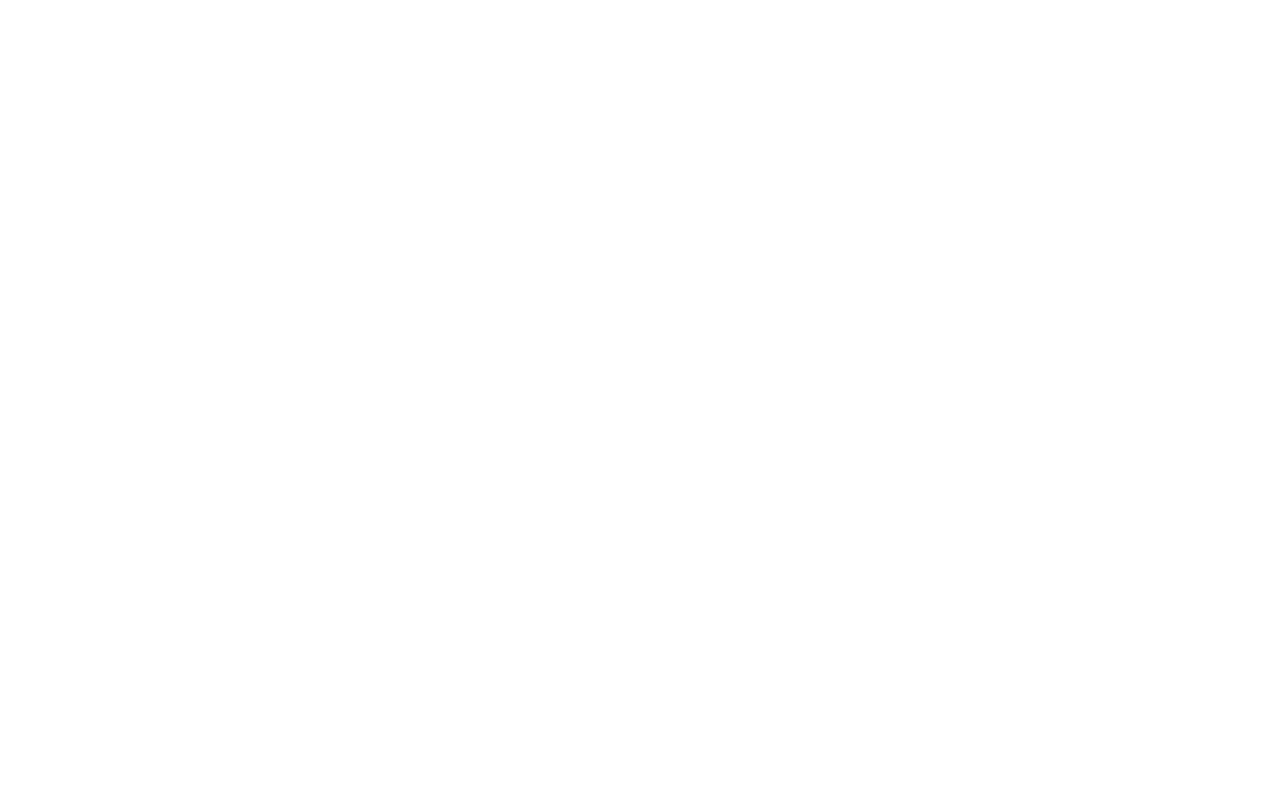
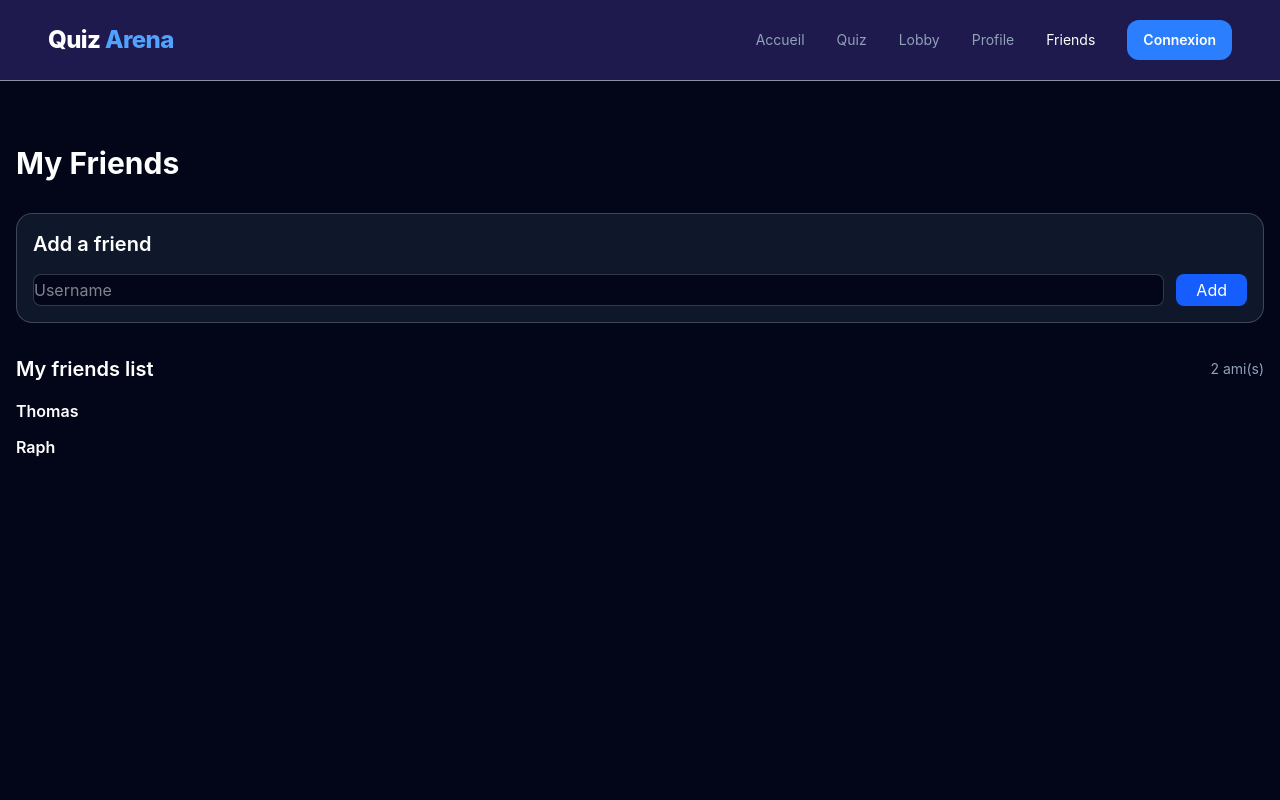
Before and after one commit to rafeger/Transcendance, a React (Vite) app in the folder frontend/: page /friends in a window 1280 px wide. Before the commit this address had no page. Shown: the top 800 px of the page. Built offline with nearby package versions, Linux system fonts and the light colour scheme.

Commit message:
update frontend

```diff
--- a/frontend/package.json
+++ b/frontend/package.json
@@ -11,6 +11,7 @@
   },
   "dependencies": {
     "@tailwindcss/vite": "^4.3.3",
+    "@tanstack/react-query": "^5.105.0",
     "react": "^19.3.1",
     "react-dom": "^19.3.1",
     "react-router-dom": "^7.18.4",
--- a/frontend/src/App.tsx
+++ b/frontend/src/App.tsx
@@ -1,9 +1,11 @@
 import { BrowserRouter, Routes, Route } from "react-router-dom";
 import Home from "./pages/Home";
+import Quiz from "./pages/Quiz";
 import Auth from "./pages/Auth";
 import Lobby from "./pages/Lobby";
 import MainLayout from "./layout/Layout";
 import Profile from "./pages/Profile";
+import Friends from "./pages/Friends";
 
 function App() {
   return (
@@ -11,9 +13,11 @@
       <Routes>
         <Route element={<MainLayout />}>
           <Route path="/" element={<Home />} />
+          <Route path="/quiz" element={<Quiz />} />
           <Route path="/auth" element={<Auth />} />
           <Route path="/lobby" element={<Lobby />} />
           <Route path="/profile" element={<Profile />} />
+          <Route path="/friends" element={<Friends />} />
         </Route>
       </Routes>
     </BrowserRouter>
--- a/frontend/src/components/Header.tsx
+++ b/frontend/src/components/Header.tsx
@@ -56,6 +56,17 @@
             Profile
           </NavLink>
 
+          <NavLink
+            to="/friends"
+            className={({ isActive }) =>
+              `text-sm transition hover:text-white ${
+                isActive ? "text-white" : "text-slate-400"
+              }`
+            }
+          >
+            Friends
+          </NavLink>
+
           <Link
             to="/auth"
             className="rounded-xl bg-blue-500 px-4 py-2.5 text-sm font-semibold text-white transition hover:bg-blue-400"
--- a/frontend/src/main.tsx
+++ b/frontend/src/main.tsx
@@ -1,10 +1,15 @@
 import { StrictMode } from 'react'
 import { createRoot } from 'react-dom/client'
+import { QueryClient, QueryClientProvider } from '@tanstack/react-query';
 import App from './App.tsx'
 import "./index.css";
 
+const queryClient = new QueryClient();
+
 createRoot(document.getElementById('root')!).render(
   <StrictMode>
-    <App />
+    <QueryClientProvider client={queryClient}>
+      <App />
+    </QueryClientProvider>
   </StrictMode>,
 );
--- /dev/null
+++ b/frontend/src/pages/Friends.tsx
@@ -0,0 +1,94 @@
+import React, { useState } from "react";
+
+type Friend = {
+    id: number;
+    username: string;
+    online: boolean;
+};
+
+function Friends() {
+    const [friends, setFriends] = useState<Friend[]>([
+        {id: 1, username: "Thomas", online: true},
+        {id: 2, username: "Raph", online: false},
+    ]);
+
+    const [username, setUsername] = useState("");
+    const [error,setError] = useState("");
+
+    function handleAddFriend(event: React.SubmitEvent<HTMLFormElement>) {
+        event.preventDefault();
+
+        const name = username.trim();
+        if (!name) {
+            setError("Error! Enter a username");
+            return ;
+        }
+
+        const alreadyExist = friends.some((friend) =>
+            friend.username.toLowerCase() === name.toLowerCase());
+        if (alreadyExist) {
+            setError("Username already exists");
+            return ;
+        }
+
+        const newFriend: Friend = {
+            id: Date.now(),
+            username: name,
+            online: false,
+        };
+
+        setFriends((currentFriends) => [...currentFriends, newFriend]);
+        setUsername("");
+        setError("");
+    }
+
+    return (
+        <main className="min-h-screen bg-slate-950 text-white px-4 py-16">
+            <div className="mx-auto max-w_3xl">
+                <h1 className="text-3xl font-bold">My Friends</h1>
+            </div>
+
+            <section className="mt-8 rounded-2xl border border-white/20 bg-slate-900 p-4">
+                <h2 className="text-xl font-semibold">Add a friend</h2>
+
+                <form onSubmit={handleAddFriend} className="mt-4">
+                    <div className="flex flex-col gap-3 sm:flex-row">
+                        <input type="text" value={username}
+                        onChange={(event) => setUsername(event.target.value)}
+                        placeholder="Username" className="min-w-0 flex-1 rounded-lg
+                        border border-white/20 bg-slate-950 placeholder: outline-none
+                        focus:border-blue-500"/>
+
+                        <button type="submit" className="rounded-lg bg-blue-600 px-5 py-1
+                        transition hover:bg-blue-500">
+                            <span className="inline-flex items-center gap-2">Add</span>
+                        </button>
+                    </div>
+
+                    {error && (
+                        <p className="mt-3 text-sm text-red-400" role="alert">{error}</p>
+                    )}
+                </form>
+            </section>
+
+            <section className="mt-8">
+                <div className="flex items-center justify-between">
+                    <h2 className="text-xl font-semibold">My friends list</h2>
+                    <span className="text-sm text-slate-400">{friends.length} ami(s)</span>
+                </div>
+
+                <div className="mt-4 space-y-3">
+                    {friends.map((friend) => (
+                        <div key={friend.id} className="flex items-center gap-4">
+                            <div className="min-w-0 flex-1">
+                                <h3 className="truncate font-semibold">{friend.username}</h3>
+                            </div>
+                        </div>
+                    ))}
+                </div>
+            </section>
+        </main>
+    );
+}
+
+export default Friends;
--- /dev/null
+++ b/frontend/src/pages/Quiz.tsx
@@ -0,0 +1,7 @@
+function Quiz() {
+    return (
+        <main className="min-h-screen bg-slate-950 text-white px-4 py-16"></main>
+    );
+}
+
+export default Quiz;
```
Also changed, not shown: 1 other file (tests, documents, lock files or other folders).
